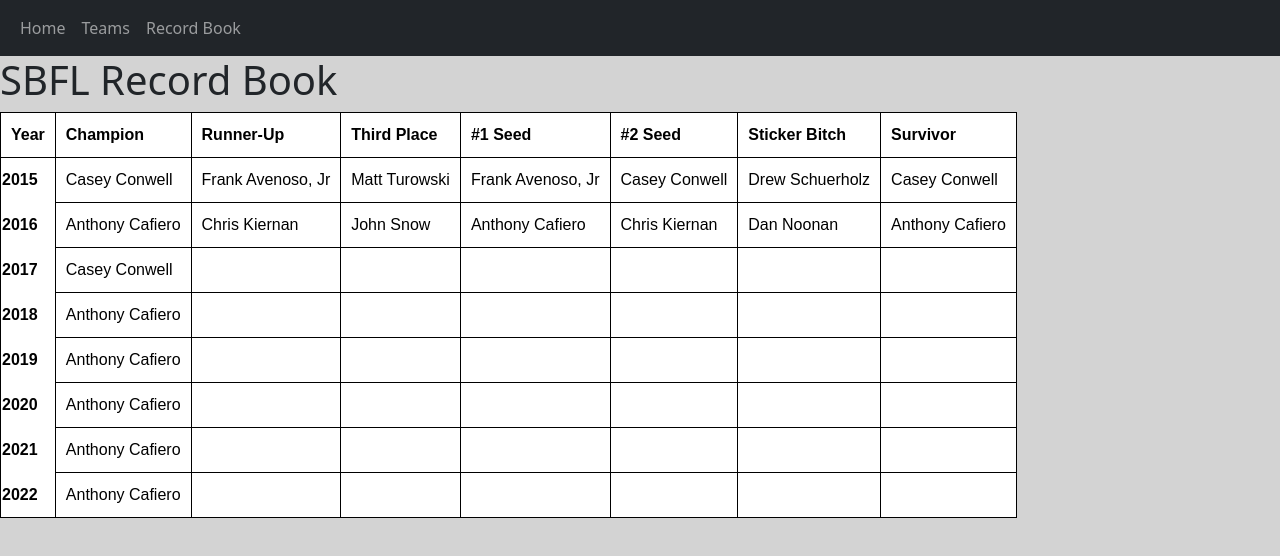
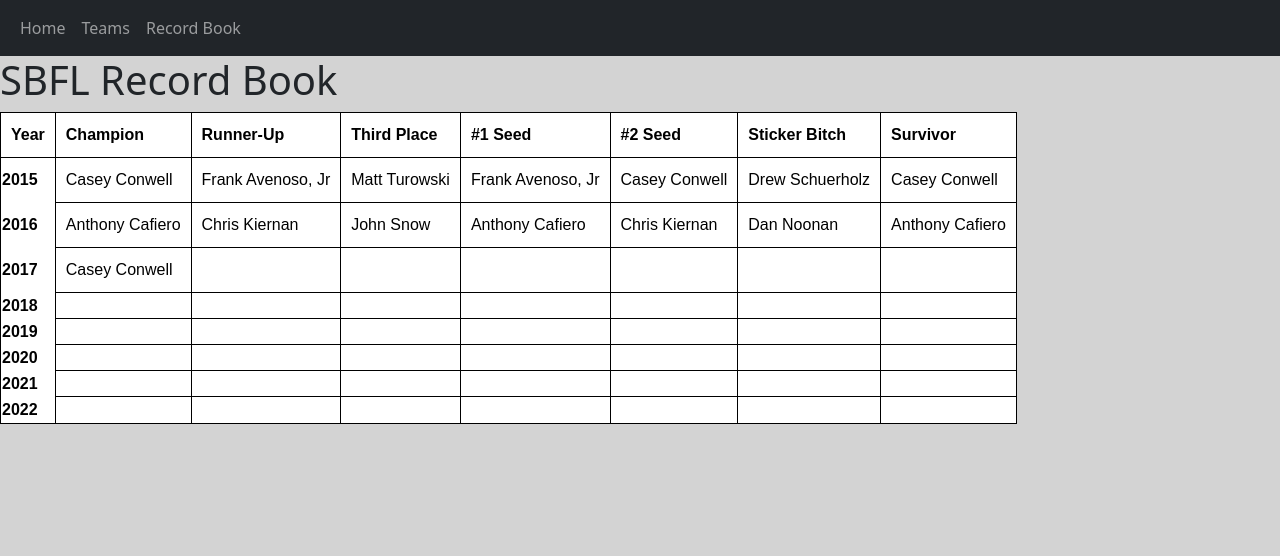
Before and after one commit to kennyj34/sbfl, a React (Create React App) app: page /recordbook in a window 1280 px wide. Shown: the top 556 px of the page. Built offline with nearby package versions, Linux system fonts and the light colour scheme.

Commit message:
update record book

```diff
--- a/src/components/home/recordbook.js
+++ b/src/components/home/recordbook.js
@@ -60,7 +60,7 @@ const RecordBook = (props) => {
   </tr>
   <tr>
     <td style={{fontWeight:'bold'}}>2018</td>
-    <td style={mystyle}>Anthony Cafiero</td>
+    <td style={mystyle}></td>
     <td style={mystyle}></td>
     <td style={mystyle}></td>
     <td style={mystyle}></td>
@@ -70,7 +70,7 @@ const RecordBook = (props) => {
   </tr>
   <tr>
     <td style={{fontWeight:'bold'}}>2019</td>
-    <td style={mystyle}>Anthony Cafiero</td>
+    <td style={mystyle}></td>
     <td style={mystyle}></td>
     <td style={mystyle}></td>
     <td style={mystyle}></td>
@@ -80,7 +80,7 @@ const RecordBook = (props) => {
   </tr>
   <tr>
     <td style={{fontWeight:'bold'}}>2020</td>
-    <td style={mystyle}>Anthony Cafiero</td>
+    <td style={mystyle}></td>
     <td style={mystyle}></td>
     <td style={mystyle}></td>
     <td style={mystyle}></td>
@@ -90,7 +90,7 @@ const RecordBook = (props) => {
   </tr>
   <tr>
     <td style={{fontWeight:'bold'}}>2021</td>
-    <td style={mystyle}>Anthony Cafiero</td>
+    <td style={mystyle}></td>
     <td style={mystyle}></td>
     <td style={mystyle}></td>
     <td style={mystyle}></td>
@@ -100,7 +100,7 @@ const RecordBook = (props) => {
   </tr>
   <tr>
     <td style={{fontWeight:'bold'}}>2022</td>
-    <td style={mystyle}>Anthony Cafiero</td>
+    <td style={mystyle}></td>
     <td style={mystyle}></td>
     <td style={mystyle}></td>
     <td style={mystyle}></td>
```
